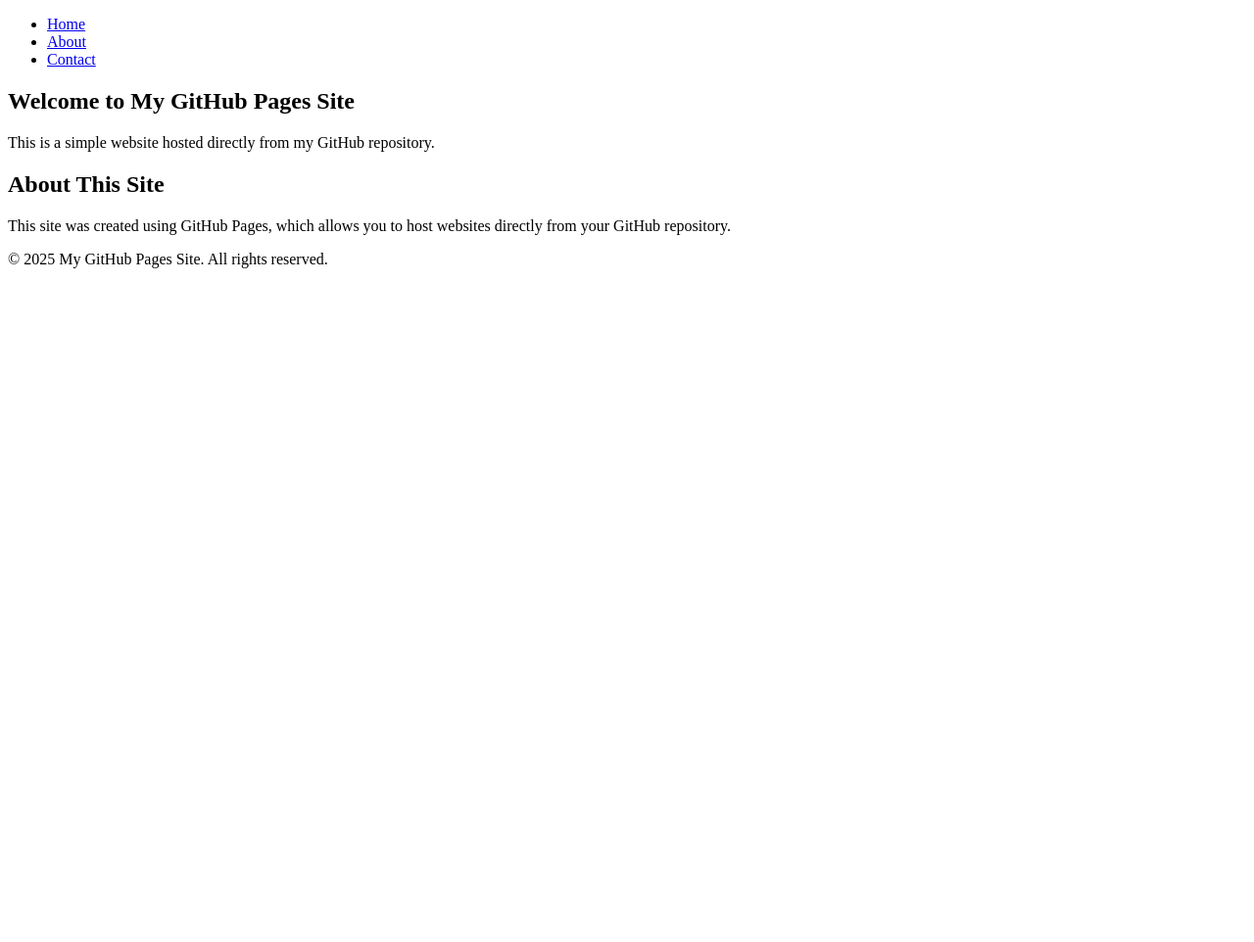
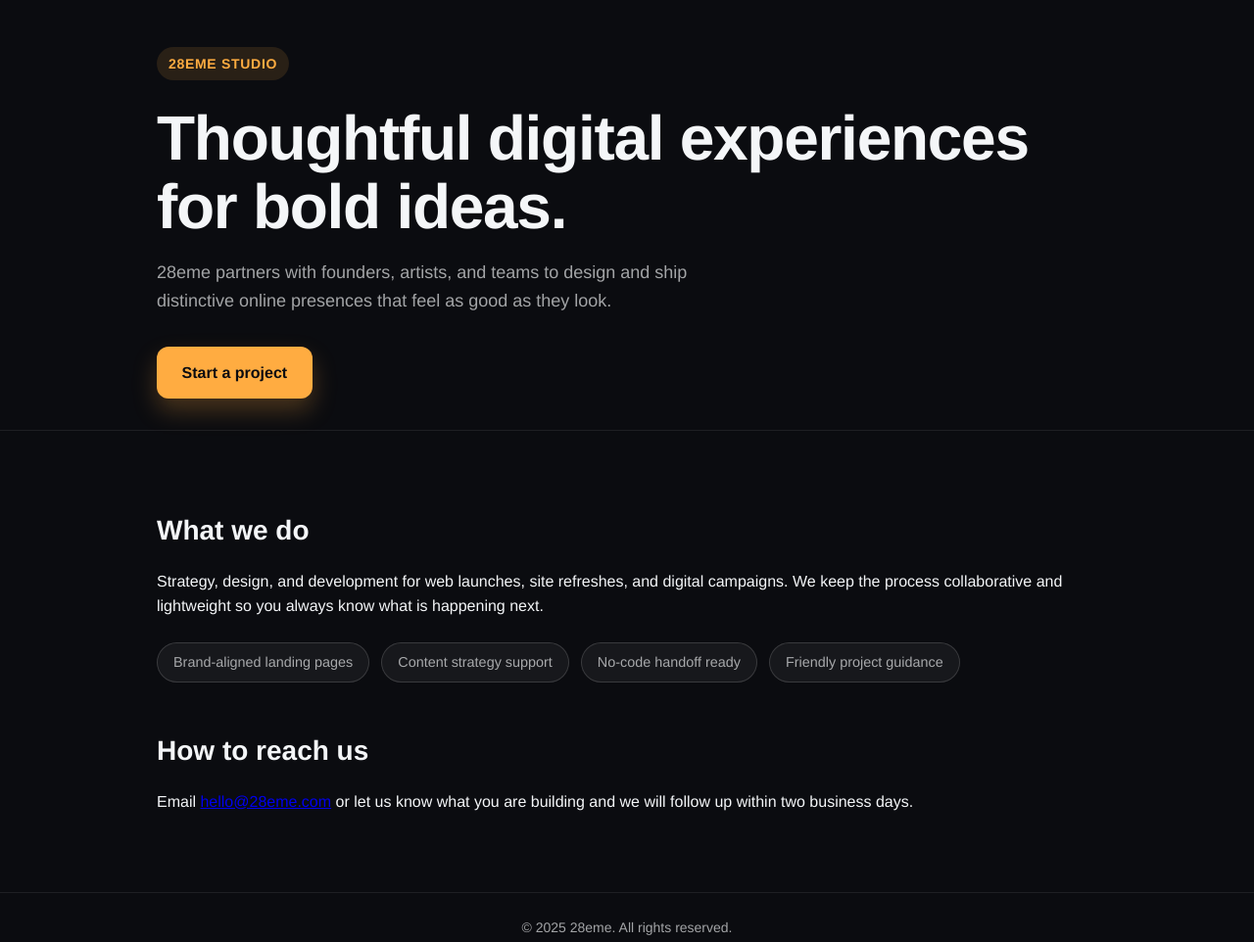
Before and after one commit to austinbjohnson/austinbjohnson.github.io, a plain HTML site: page index.html in a window 1280 px wide. Shown: the whole page at 98% size. Before the commit the page ends 800 px from the top, so only its background shows below. Drawn offline with Linux system fonts and the light colour scheme.

Commit message:
Create 28eme landing page

```diff
--- a/index.html
+++ b/index.html
@@ -2,40 +2,166 @@
 <html lang="en">
 <head>
   <meta charset="UTF-8">
-    <meta name="viewport" content="width=device-width, initial-scale=1.0">
-    <title>My GitHub Pages Site</title>
-    <meta name="description" content="A simple GitHub Pages website">
-    <!-- Link to your CSS file -->
-    <link rel="stylesheet" href="css/style.css">
+  <meta name="viewport" content="width=device-width, initial-scale=1">
+  <title>28eme</title>
+  <meta name="description" content="28eme is a creative studio crafting thoughtful digital experiences.">
+  <style>
+    :root {
+      color-scheme: light;
+      --bg: #0b0c10;
+      --fg: #f4f6f8;
+      --accent: #ffac41;
+      --muted: rgba(244, 246, 248, 0.65);
+      --max-width: 60rem;
+      font-size: 100%;
+    }
+    * {
+      box-sizing: border-box;
+    }
+    body {
+      margin: 0;
+      font-family: "Helvetica Neue", Arial, sans-serif;
+      background: var(--bg);
+      color: var(--fg);
+      line-height: 1.6;
+      display: flex;
+      min-height: 100vh;
+      flex-direction: column;
+    }
+    header {
+      padding: 3rem 1.5rem 2rem;
+      border-bottom: 1px solid rgba(255, 255, 255, 0.08);
+    }
+    main {
+      flex: 1;
+      padding: 2rem 1.5rem 4rem;
+    }
+    footer {
+      padding: 1.5rem;
+      border-top: 1px solid rgba(255, 255, 255, 0.08);
+      font-size: 0.875rem;
+      color: var(--muted);
+      text-align: center;
+    }
+    .container {
+      margin: 0 auto;
+      max-width: var(--max-width);
+    }
+    .badge {
+      display: inline-flex;
+      align-items: center;
+      gap: 0.35rem;
+      padding: 0.35rem 0.75rem;
+      border-radius: 999px;
+      background: rgba(255, 172, 65, 0.12);
+      color: var(--accent);
+      font-size: 0.875rem;
+      font-weight: 600;
+      letter-spacing: 0.05em;
+      text-transform: uppercase;
+    }
+    h1 {
+      margin: 1.5rem 0 0.5rem;
+      font-size: clamp(2.5rem, 6vw, 4rem);
+      line-height: 1.1;
+      letter-spacing: -0.02em;
+    }
+    p.lead {
+      max-width: 38rem;
+      color: var(--muted);
+      font-size: 1.125rem;
+      margin-bottom: 2rem;
+    }
+    .cta {
+      display: inline-flex;
+      align-items: center;
+      justify-content: center;
+      padding: 0.85rem 1.6rem;
+      border-radius: 0.75rem;
+      background: var(--accent);
+      color: var(--bg);
+      font-weight: 600;
+      text-decoration: none;
+      transition: transform 160ms ease, box-shadow 160ms ease;
+      box-shadow: 0 12px 25px rgba(255, 172, 65, 0.25);
+    }
+    .cta:hover {
+      transform: translateY(-2px);
+      box-shadow: 0 18px 35px rgba(255, 172, 65, 0.35);
+    }
+    section {
+      margin-top: 3rem;
+    }
+    h2 {
+      font-size: 1.75rem;
+      margin-bottom: 0.75rem;
+    }
+    .pill-group {
+      display: flex;
+      gap: 0.75rem;
+      flex-wrap: wrap;
+      margin: 1.5rem 0 0;
+    }
+    .pill {
+      padding: 0.5rem 1rem;
+      border-radius: 999px;
+      border: 1px solid rgba(255, 255, 255, 0.15);
+      background: rgba(255, 255, 255, 0.05);
+      color: var(--muted);
+      font-size: 0.9rem;
+    }
+    @media (max-width: 600px) {
+      header {
+        padding-top: 2.5rem;
+      }
+      h1 {
+        font-size: clamp(2.25rem, 8vw, 3rem);
+      }
+      p.lead {
+        font-size: 1rem;
+      }
+    }
+  </style>
 </head>
 <body>
   <header>
-        <nav>
-            <ul>
-                <li><a href="index.html">Home</a></li>
-                <li><a href="about.html">About</a></li>
-                <li><a href="contact.html">Contact</a></li>
-            </ul>
-        </nav>
+    <div class="container">
+      <span class="badge">28eme Studio</span>
+      <h1>Thoughtful digital experiences for bold ideas.</h1>
+      <p class="lead">28eme partners with founders, artists, and teams to design and ship distinctive online presences that feel as good as they look.</p>
+      <a class="cta" href="mailto:hello@28eme.com">Start a project</a>
+    </div>
   </header>
 
   <main>
+    <div class="container">
       <section>
-            <h1>Welcome to My GitHub Pages Site</h1>
-            <p>This is a simple website hosted directly from my GitHub repository.</p>
+        <h2>What we do</h2>
+        <p>Strategy, design, and development for web launches, site refreshes, and digital campaigns. We keep the process collaborative and lightweight so you always know what is happening next.</p>
+        <div class="pill-group">
+          <span class="pill">Brand-aligned landing pages</span>
+          <span class="pill">Content strategy support</span>
+          <span class="pill">No-code handoff ready</span>
+          <span class="pill">Friendly project guidance</span>
+        </div>
       </section>
 
       <section>
-            <h2>About This Site</h2>
-            <p>This site was created using GitHub Pages, which allows you to host websites directly from your GitHub repository.</p>
+        <h2>How to reach us</h2>
+        <p>Email <a href="mailto:hello@28eme.com">hello@28eme.com</a> or let us know what you are building and we will follow up within two business days.</p>
       </section>
+    </div>
   </main>
 
   <footer>
-        <p>&copy; 2025 My GitHub Pages Site. All rights reserved.</p>
+    <div class="container">&copy; <span id="year"></span> 28eme. All rights reserved.</div>
   </footer>
 
-    <!-- Link to your JavaScript file -->
-    <script src="js/main.js"></script>
+  <script>
+    const yearEl = document.getElementById("year");
+    if (yearEl) {
+      yearEl.textContent = new Date().getFullYear();
+    }
+  </script>
 </body>
 </html>
```
Lines whose indentation alone changed are shown as unchanged.
